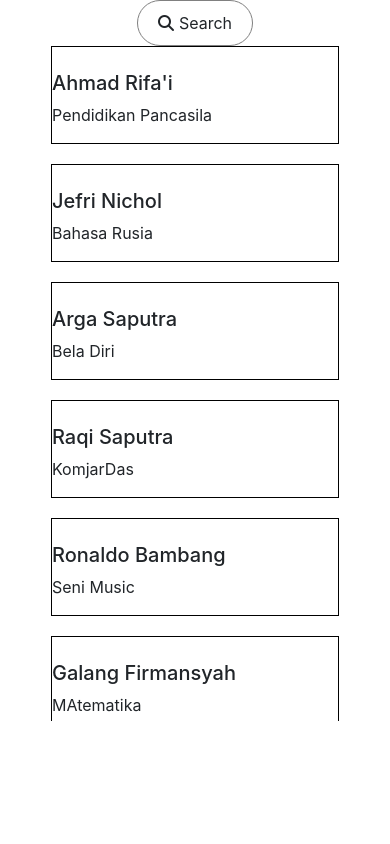
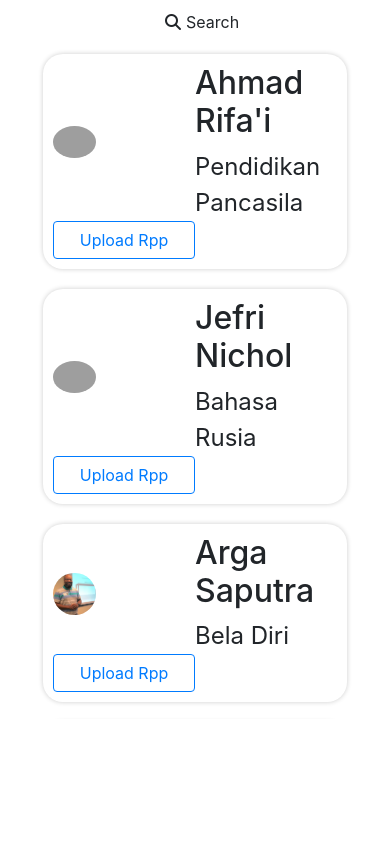
Before and after one commit to anasnasuhaaa/project-PAT-s1-11, a plain HTML site: page guru.html in a window 390 px wide. Drawn offline with nearby package versions, Linux system fonts and the light colour scheme; grey boxes are pictures that could not be loaded.

Commit message:
11/12/23

```diff
--- a/db/guru.json
+++ b/db/guru.json
@@ -47,7 +47,7 @@
         },
         {
             "name": "Fatimah Azzahra",
-            "fotoProfile": "src/img/guruimg/guru-woman-9.jpg",
+            "fotoProfile": "src/img/guruimg/guru-women-9.jpg",
             "mapel": "Agama Islam"
         }
     ]
--- a/guru.html
+++ b/guru.html
@@ -12,7 +12,7 @@
     <style>
         .search-group {
             border: 1px solid gray;
-            width: fit-content;
+            width: 100px;
             margin: auto;
             display: flex;
             align-items: center;
@@ -20,6 +20,7 @@
             padding: 10px 20px;
             border-radius: 50px;
             transition: all 0.2s ease-in-out;
+            border: none;
         }
 
         .search-group input {
@@ -38,12 +39,19 @@
         }
 
         .guru-card {
-            border: 1px solid black;
+            border-radius: 20px;
+            box-shadow: 0 0 5px rgba(0, 0, 0, 0.2);
+            margin-bottom: 20px;
+            padding: 20px;
+            display: flex;
+            justify-content: space-between;
+            align-items: center;
         }
 
         .guru-card-container {
+            padding: 10px;
             height: 80vh;
-            width: 80%;
+            width: 100%;
             overflow: scroll;
         }
 
@@ -51,8 +59,38 @@
             display: none;
         }
 
-        .guru-card {
-            margin-bottom: 20px;
+        .guru-name {
+            width: 50%;
+        }
+
+        .guru-name h5 {
+            font-size: 2rem;
+        }
+
+        .guru-name p {
+            font-size: 1.5rem;
+        }
+
+        .guru-img {
+            border-radius: 50%;
+            width: 15%;
+        }
+
+        @media screen and (max-width: 567px) {
+            .guru-card-container {
+                width: 90%;
+            }
+            .guru-card {
+                padding: 10px;
+                display: grid;
+                grid-template-columns: repeat(2, 1fr);
+            }
+            .guru-name {
+                width: auto;
+            }
+            .guru-img {
+                width: 30%;
+            }
         }
     </style>
 </head>
@@ -62,19 +100,17 @@
         <div class="search-group bg-body-secondary m-0">
             <i class="fa-solid fa-magnifying-glass"></i>
             <span class="search-span">Search</span>
-            <input type="search" class="d-none bg-body-secondary" placeholder="Cari Guru">
+            <input type="search" class="d-none bg-body-secondary search-input" onkeyup="seacrh()" placeholder="Cari Guru">
         </div>
         <div class="guru-card-container" guru-card-container></div>
-        <template data-guru-template>
-                <div class="guru-card">
-                    <img class="guru-img" guru-img src="" alt="">
-                    <div class="guru-name" guru-name>
-                        <h5></h5>
-                        <p></p>
-                    </div>
-                    <div class="icon"></div>
-                </div>
-            </template>
+        <!-- <div class="guru-card">
+            <img class="guru-img" guru-img src="" alt="">
+            <div class="guru-name" guru-name>
+                <h5></h5>
+                <p class="m-0"></p>
+            </div>
+            <button type="button" class="btn btn-outline-primary">Upload Rpp</button>
+        </div> -->
     </div>
 
     <script src="src/js/bootstrap.bundle.min.js"></script>
@@ -84,30 +120,76 @@
         const searchIcon = document.querySelector('.search-group i')
         const searchSpan = document.querySelector('.search-span')
 
+
         searchIcon.addEventListener('mouseover', () => {
             search.classList.remove('d-none')
             searchGroup.style.width = '80%'
             searchSpan.style.display = 'none'
         })
 
+
+
         const guruCardTemplate = document.querySelector("[data-guru-template]")
         const guruCardContainer = document.querySelector("[guru-card-container]")
 
+        // const searchInput = document.querySelector('.search-input')
+        // searchInput.addEventListener('input', (e) => {
+        //     const value = e.target.value.toLowerCase()
+        //     users.forEach(user => {
+        //         const isVisible = user.name.includes(value) || user.mapel.includes(value)
+        //         user.element.classList.toggle('hide', !isVisible)
+        //     });
+        // })
+
+        let users;
         fetch('db/guru.json')
             .then(res => res.json())
             .then(data => {
-                data.dataGuru.forEach(user => {
-                    console.log(user);
+                users = data.dataGuru.map(user => {
+                    // const card = guruCardTemplate.content.cloneNode(true).children[0]
+                    // const guruName = card.querySelector("[guru-name] h5")
+                    // const guruMapel = card.querySelector("[guru-name] p")
+                    // const guruImg = card.querySelector("[guru-img]")
 
-                    const card = guruCardTemplate.content.cloneNode(true).children[0]
-                    const guruName = card.querySelector("[guru-name] h5")
-                    const guruMapel = card.querySelector("[guru-name] p")
-                    const guruImg = card.querySelector("[guru-img]")
+                    const card = `
+                    <div class="guru-card">
+            <img class="guru-img" guru-img src="${user.fotoProfile}" alt="">
+            <div class="guru-name" guru-name>
+                <h5>${user.name}</h5>
+                <p class="m-0">${user.mapel}</p>
+            </div>
+            <button type="button" class="btn btn-outline-primary">Upload Rpp</button>
+        </div>`
 
-                    guruName.textContent = user.name
-                    guruMapel.textContent = user.mapel
-                        // guruImg.src = user.fotoProfile
-                    guruCardContainer.append(card)
+                    // guruName.textContent = user.name
+                    // guruMapel.textContent = user.mapel
+                    // // guruImg.src = user.fotoProfile
+                    // guruCardContainer.append(card)
+
+                    guruCardContainer.innerHTML += card
+
+                    // return {
+                    //     name: user.name,
+                    //     mapel: user.mapel,
+                    //     img: user.img,
+                    //     element: card
+                    // }
+
+                    function seacrh() {
+                        const searchInput = document.querySelector('.search-input')
+                        let filter = searchInput.value.toLowerCase()
+                        let guruName = document.querySelector('.guru-name h5')
+                        for (let i = 0; i <= guruName.length; i++) {
+                            let a = guruCardContainer[i].getElementByTagName('h5')[0];
+
+                            let value = a.innerHTML || a.innerText || a.textContent
+                            if (value.toLowerCase().indexOf(filter) > -1) {
+                                guruCardContainer[i].style.display = ""
+                            } else {
+                                guruCardContainer[i].style.display = "none"
+                            }
+                        }
+                    }
                 });
             })
     </script>
```
Also changed, not shown: index.html (+3 -3 lines).
